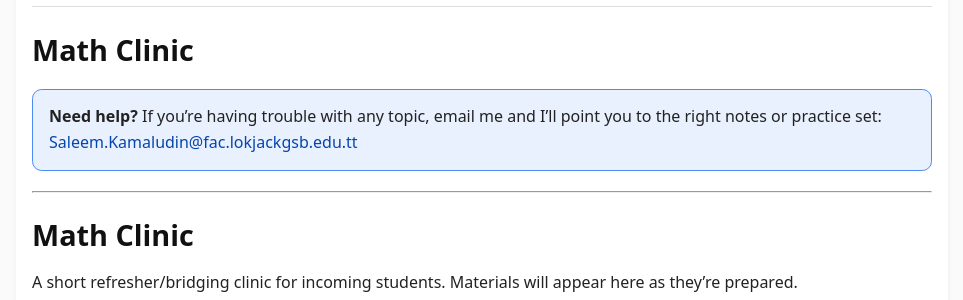
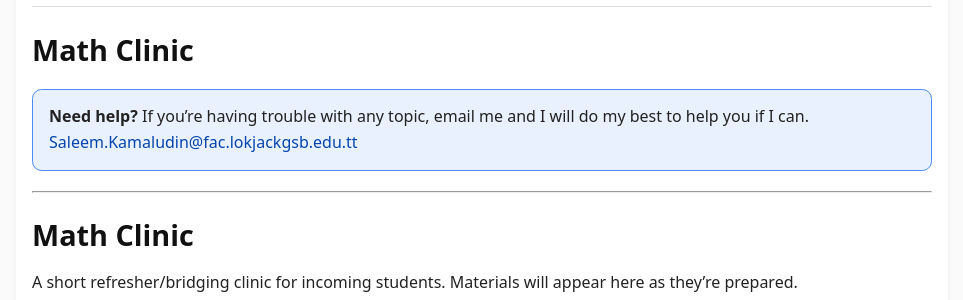
Before and after one commit to SaleemKamaludin/SaleemKamaludin.github.io, a Jekyll site: the page built from courses/math-clinic/index.md, in a window 1280 px wide. Shown: the part 155-455 px from the top of the page, without its empty margins (158-1121 px from the left). Built offline with Jekyll 4.4.1, drawn with Linux system fonts in a browser that asks for light colours.

Commit message:
Update index.md

```diff
--- a/courses/math-clinic/index.md
+++ b/courses/math-clinic/index.md
@@ -18,7 +18,7 @@ title: "Math Clinic"
 # Math Clinic
 
 <div class="notice">
-  <b>Need help?</b> If you’re having trouble with any topic, email me and I’ll point you to the right notes or practice set:
+  <b>Need help?</b> If you’re having trouble with any topic, email me and I will do my best to help you if I can.
   <a href="mailto:Saleem.Kamaludin@fac.lokjackgsb.edu.tt?subject=Math%20Clinic%20question&body=Hi%20Saleem%2C%0D%0A%0DI%27m%20struggling%20with%20[%20topic%20]%20from%20Session%20[%201%20or%202%20].%20Could%20you%20advise%20materials%20or%20practice%20questions%3F%0D%0A%0D%0AThanks.">
     Saleem.Kamaludin@fac.lokjackgsb.edu.tt
   </a>
```
